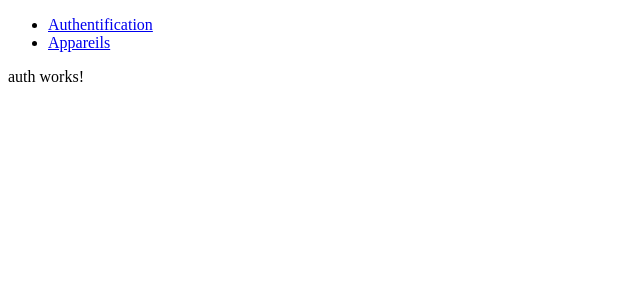
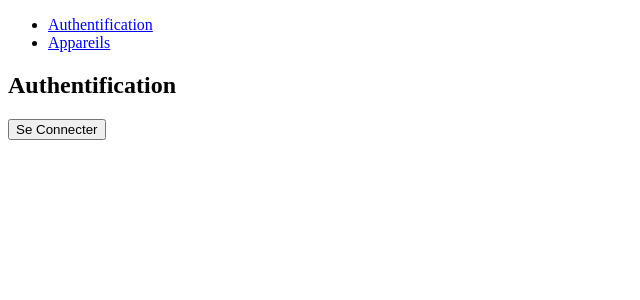
Before and after one commit to Level237/Angular-beginner, an Angular app: page /auth in a window 1280 px wide. Shown: the top 300 px of the page, without its empty margins (0-640 px from the left). Built offline with nearby package versions, Linux system fonts and the light colour scheme.

Commit message:
Integration of the connection and disconnection module into the template

```diff
--- a/src/app/auth/auth.component.html
+++ b/src/app/auth/auth.component.html
@@ -1 +1,3 @@
-<p>auth works!</p>
+<h2>Authentification</h2>
+<button class="btn btn-succes" *ngIf="!authStatus" (click)="onSignIn()">Se Connecter</button>
+<button class="btn btn-danger" *ngIf="authStatus" (click)="onSignOut()">Se deconnecter</button>
--- a/src/app/auth/auth.component.ts
+++ b/src/app/auth/auth.component.ts
@@ -1,4 +1,5 @@
 import { Component, OnInit } from '@angular/core';
+import { AuthService } from '../services/auth.service';
 
 @Component({
   selector: 'app-auth',
@@ -7,9 +8,24 @@
 })
 export class AuthComponent implements OnInit {
 
-  constructor() { }
+
+   authStatus:boolean;
+  constructor(private authservice:AuthService) { }
 
   ngOnInit(): void {
+    this.authStatus=this.authservice.isAuth;
   }
 
+  onSignIn(){
+    this.authservice.signIn().then(
+      ()=>{
+        console.log('connexion reussi');
+        this.authStatus=this.authservice.isAuth;
+      }
+    );
+  }
+  onSignOut(){
+    this.authservice.signOut();
+    this.authStatus=this.authservice.isAuth;
+  }
 }
```
